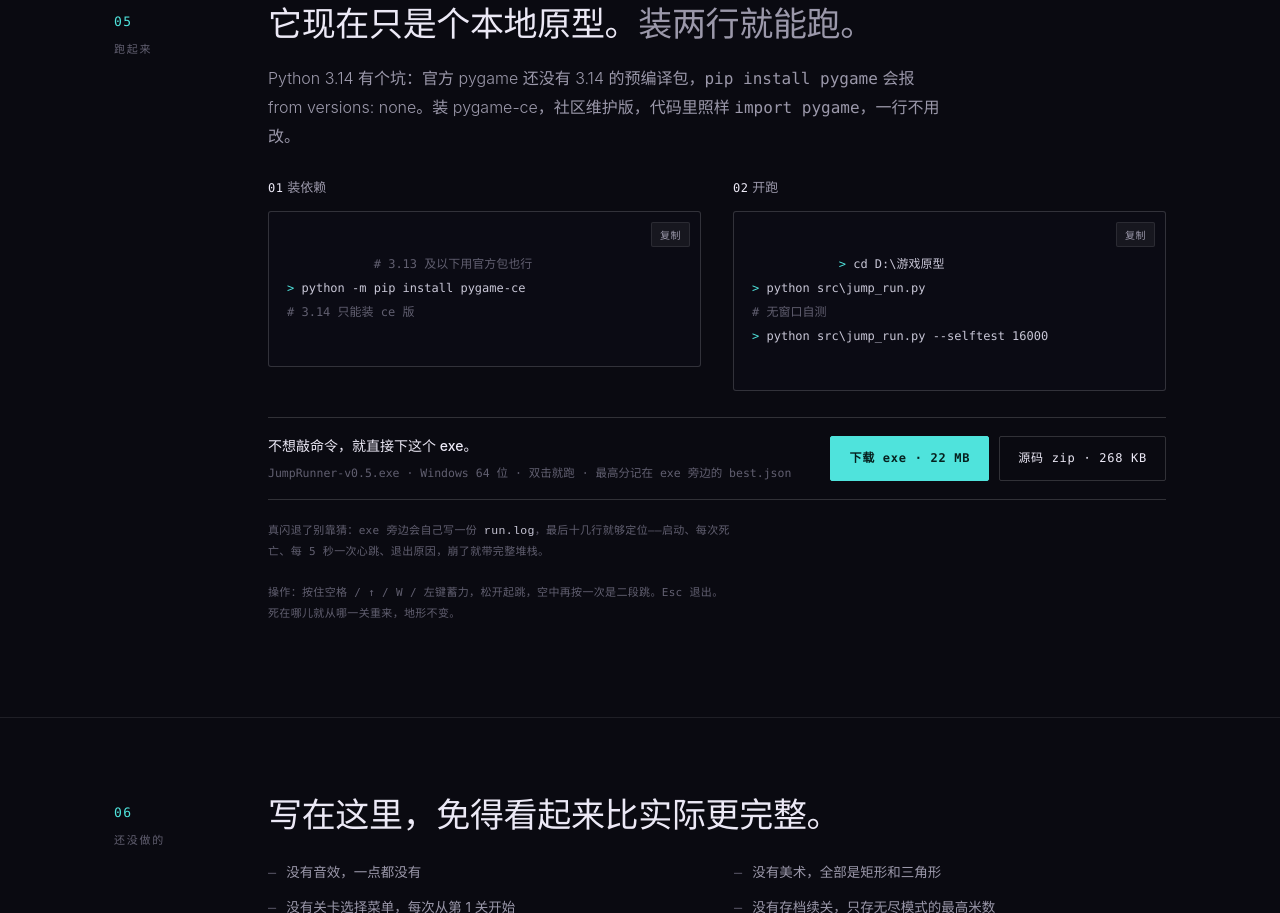
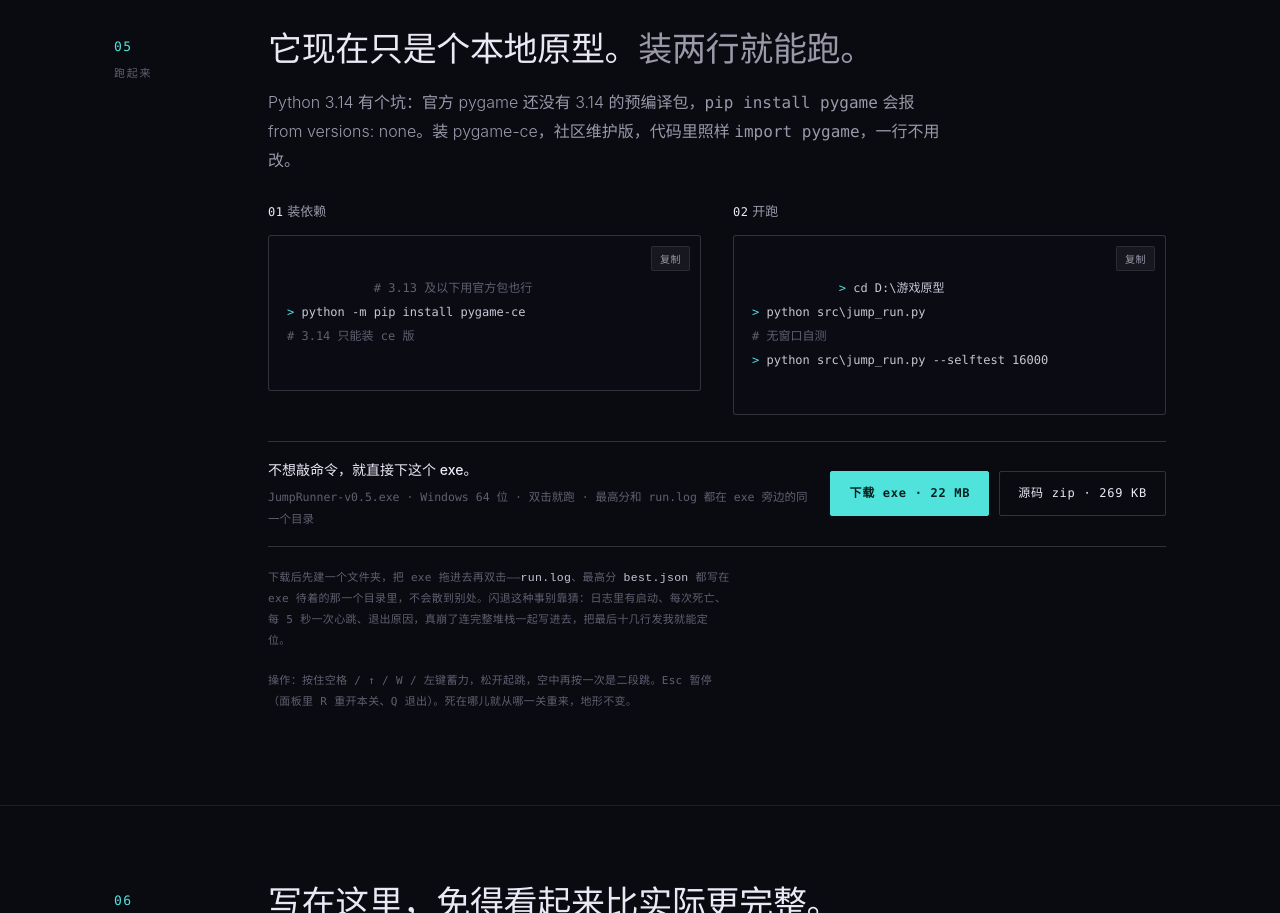
Before and after one commit to Android-MC333/Android-MC333.github.io, a plain HTML site: page index.html in a window 1280 px wide. Shown: the part 4957-5870 px from the top of the page. Drawn offline with Linux system fonts and the light colour scheme; a web font is replaced by a local one.

Commit message:
Update index.html

```diff
--- a/index.html
+++ b/index.html
@@ -545,7 +545,7 @@ footer .meta{font-family:var(--mono);font-size:10.5px;color:var(--faint);letter-
             <h4>陷阱，和一次坐标系的清算</h4>
             <p>加了往复锯、把刺抬到 74px、缺口底下铺刺床。真正花时间的是一个潜伏的 bug：刺的坐标存的是世界坐标，绘制和碰撞却按「块偏移」在用，等于多加了一次块位置——所以刺从来没被画在它真正在的地方。修完之后，前面所有的调参才有意义。</p>
             <p>后来又补了一刀判定。郊狼时间窗（离地 0.09 秒内还能起跳）本来是为了「自己走下平台不至于冤死」，但它也把「自己跳出去」算了进去：起跳后马上再按一下，会被当成还在地上蓄力——二段跳没了，松手时还把空中的速度重算了一遍，按住不放甚至能白赚一段高度。现在这个窗口只给被动离地；跳出去的再按，就是干脆的一次二段跳。顺带把输入改成每帧采样键状态，切出窗口丢了 keyup 也不会让蓄力条卡在满格。</p>
-            <p>闪退这种问题没法靠猜。本地拿随机按键压了 9 万帧、exe 空跑两分钟内存不涨，也没复现出来——那就先让它留下证据：启动、每次死亡、每 5 秒一次心跳、退出原因，真崩了连堆栈一起写进 exe 旁边的 <code>run.log</code>。日志不修 bug，但能让下一次闪退有据可查，而不是一句「它就没了」。</p>
+            <p>闪退这种问题没法靠猜。本地拿随机按键压了 9 万帧、exe 空跑两分钟内存不涨，也没复现出来——那就先让它留下证据：启动、每次死亡、每 5 秒一次心跳、退出原因，真崩了连堆栈一起写进 exe 旁边的 <code>run.log</code>。日志不修 bug，但能让下一次闪退有据可查，而不是一句「它就没了」。顺带把 Esc 从「一秒关窗口」改成暂停：面板上 R 重开本关、Q 退出——按错一下不该赔上整局。</p>
           </div>
         </div>
         <div class="e">
@@ -605,16 +605,16 @@ footer .meta{font-family:var(--mono);font-size:10.5px;color:var(--faint);letter-
       <div class="dl">
         <div class="t">
           <b>不想敲命令，就直接下这个 exe。</b>
-          <code>JumpRunner-v0.5.exe · Windows 64 位 · 双击就跑 · 最高分记在 exe 旁边的 best.json</code>
+          <code>JumpRunner-v0.5.exe · Windows 64 位 · 双击就跑 · 最高分和 run.log 都在 exe 旁边的同一个目录</code>
         </div>
         <div class="act">
           <a class="btn primary" href="download/JumpRunner-v0.5.exe" download>下载 exe · 22 MB</a>
-          <a class="btn" href="download/jump-runner-v0.5.zip">源码 zip · 268 KB</a>
+          <a class="btn" href="download/jump-runner-v0.5.zip">源码 zip · 269 KB</a>
         </div>
       </div>
 
-      <p class="note">真闪退了别靠猜：exe 旁边会自己写一份 <code>run.log</code>，最后十几行就够定位——启动、每次死亡、每 5 秒一次心跳、退出原因，崩了就带完整堆栈。</p>
-      <p class="note">操作：按住空格 / ↑ / W / 左键蓄力，松开起跳，空中再按一次是二段跳。Esc 退出。死在哪儿就从哪一关重来，地形不变。</p>
+      <p class="note">下载后先建一个文件夹，把 exe 拖进去再双击——<code>run.log</code>、最高分 <code>best.json</code> 都写在 exe 待着的那一个目录里，不会散到别处。闪退这种事别靠猜：日志里有启动、每次死亡、每 5 秒一次心跳、退出原因，真崩了连完整堆栈一起写进去，把最后十几行发我就能定位。</p>
+      <p class="note">操作：按住空格 / ↑ / W / 左键蓄力，松开起跳，空中再按一次是二段跳。Esc 暂停（面板里 R 重开本关、Q 退出）。死在哪儿就从哪一关重来，地形不变。</p>
     </div>
   </div>
 </section>
@@ -817,7 +817,7 @@ footer .meta{font-family:var(--mono);font-size:10.5px;color:var(--faint);letter-
 })();
 
 /* ============================================================
-   代码块复制
+   代码块复
    ============================================================ */
 (function(){
   document.querySelectorAll('.btn-copy').forEach(function(b){
```
